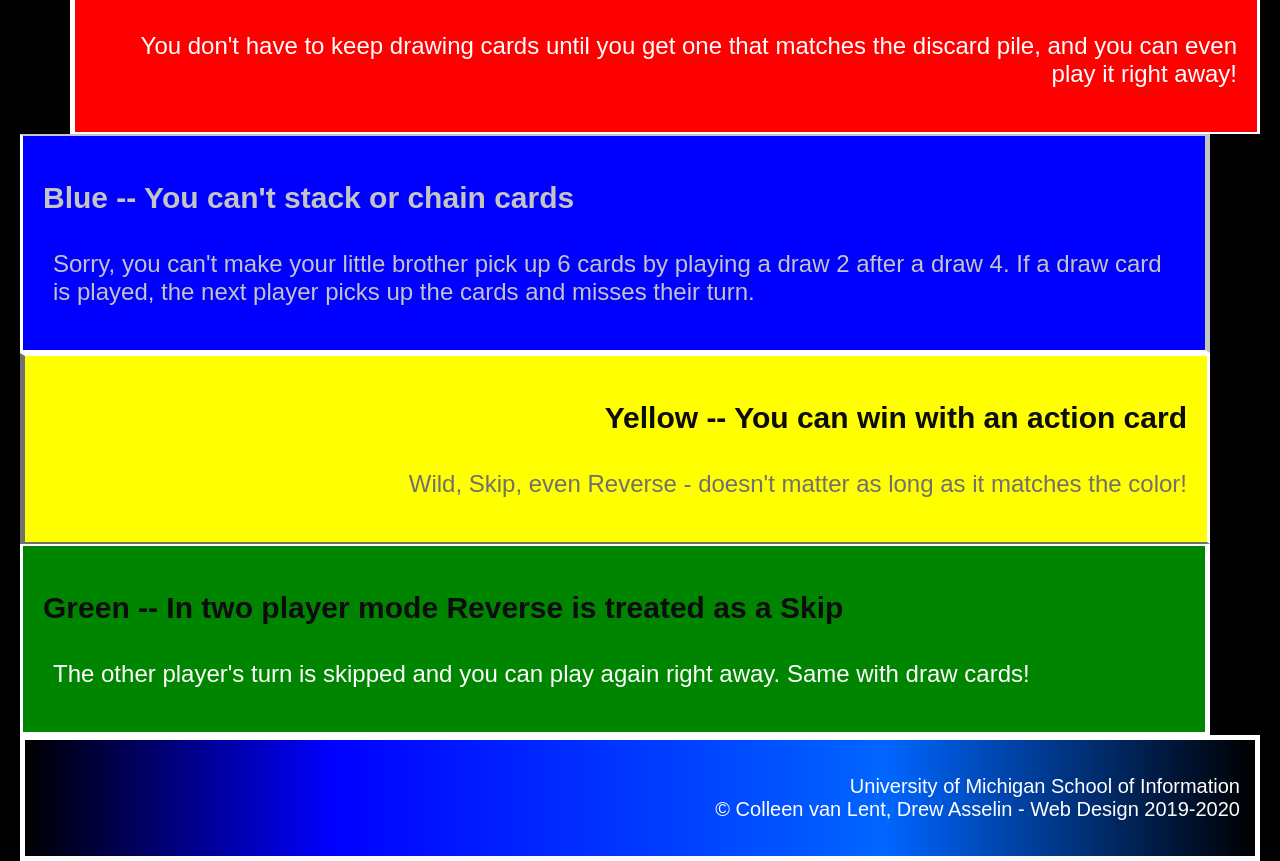
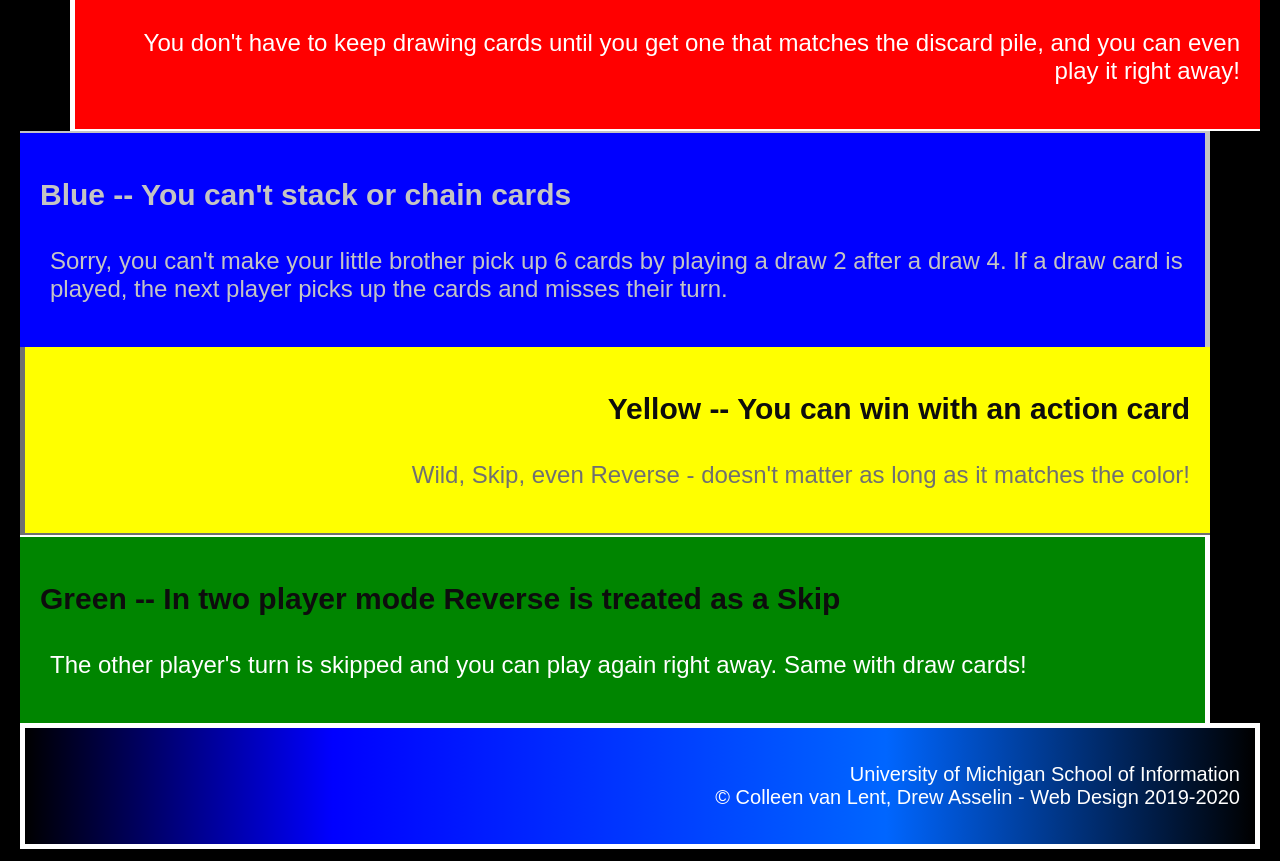
Before and after one commit to cwching995/fw2-f24, a plain HTML site: page index.html in a window 1280 px wide. Shown: the part 707-1568 px from the top of the page. Drawn offline with Linux system fonts and the light colour scheme.

Commit message:
Add files via upload

```diff
--- a/css/style.css
+++ b/css/style.css
@@ -42,6 +42,8 @@ div {
     margin-left: 50px;
     border-bottom: 2px solid;
     border-left: 5px solid;
+    border-top: 0;
+    border-right: 0;
 }
 .blue {
     background-color: #0000FF;
@@ -50,6 +52,8 @@ div {
     margin-right: 50px;
     border-right: 5px solid;
     border-top: 2px solid;
+    border-left: 0;
+    border-bottom: 0;
 }
 .blue h2 {
     color: #C4C4C4;
@@ -61,6 +65,8 @@ div {
     margin-right: 50px;
     border-left: 5px solid;
     border-bottom: 2px solid;
+    border-top: 0;
+    border-right: 0;
 }
 .green {
     background-color: #008500;
@@ -68,6 +74,8 @@ div {
     margin-right: 50px;
     border-right: 5px solid;
     border-top: 2px solid;
+    border-left: 0;
+    border-bottom: 0;
 }
 footer {
     background: linear-gradient(to right,
```
